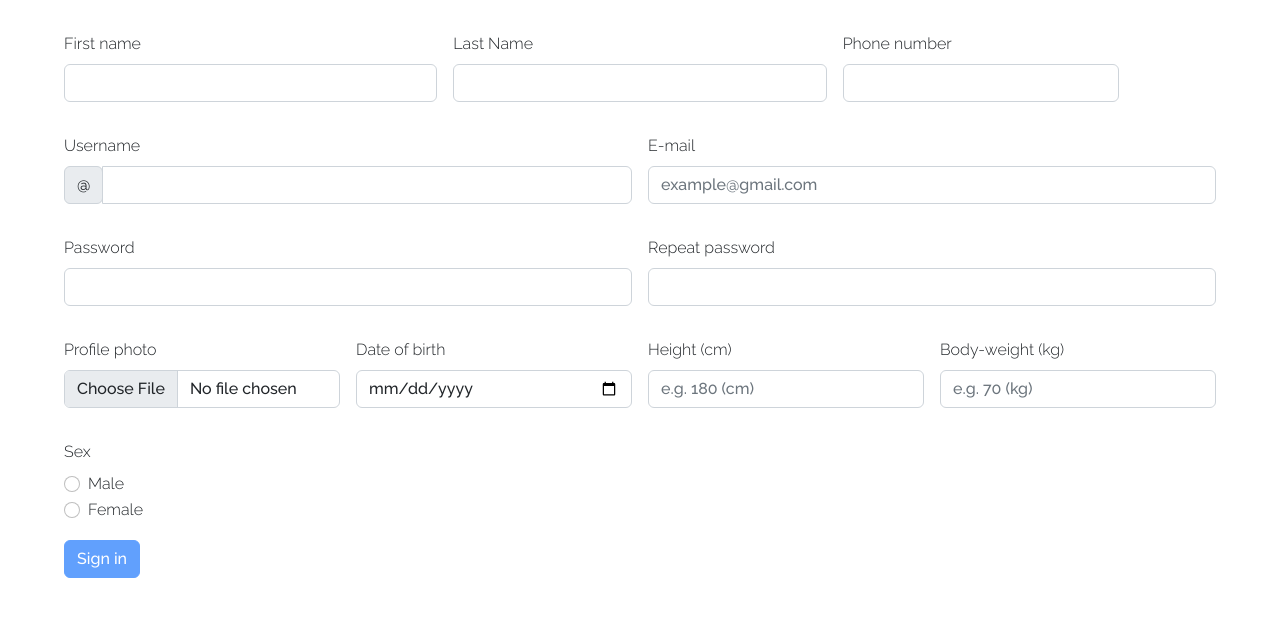
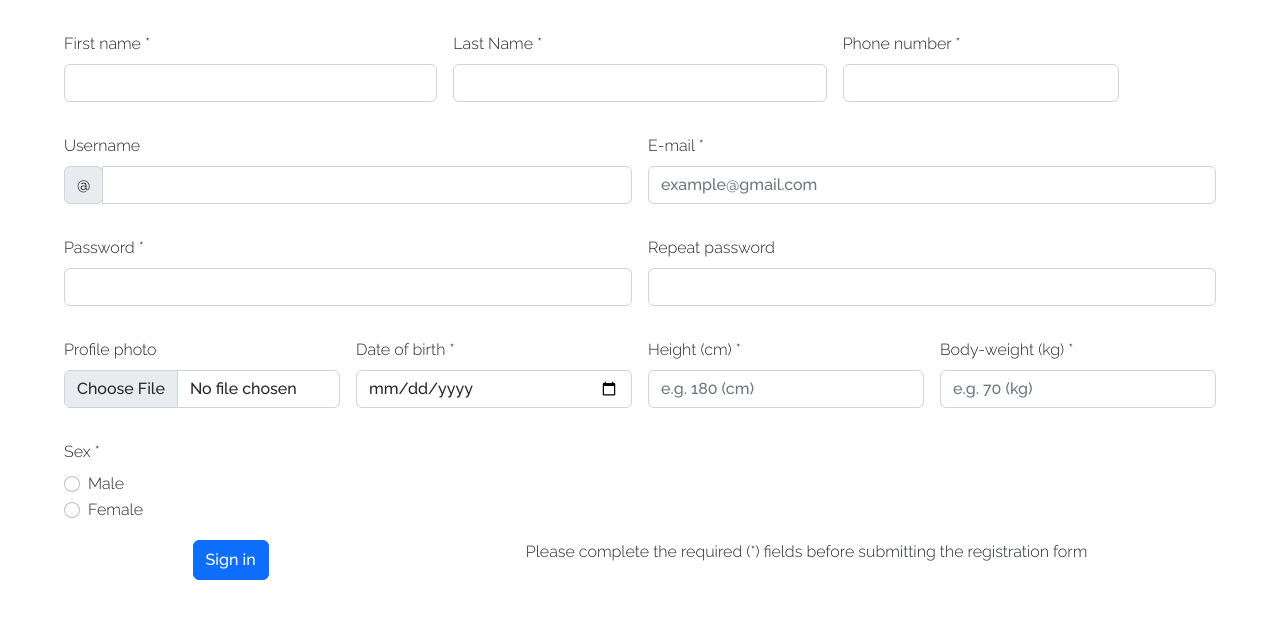
Before and after one commit to strzelus11/fitness, a Django app: page /register in a window 1280 px wide. Shown: the part 56-675 px from the top of the page. Run offline with Django 4.2, Linux system fonts and the light colour scheme.

Commit message:
messages and registration

```diff
--- a/fitness_app/templates/fitness_app/register.html
+++ b/fitness_app/templates/fitness_app/register.html
@@ -7,7 +7,7 @@
 >
 	{% csrf_token %}
 	<div class="col-md-4">
-		<label for="name" class="form-label">First name</label>
+		<label for="name" class="form-label">First name *</label>
 		<input
 			type="text"
 			class="form-control"
@@ -18,7 +18,7 @@
 		<p id="error-name"></p>
 	</div>
 	<div class="col-md-4">
-		<label for="surname" class="form-label">Last Name</label>
+		<label for="surname" class="form-label">Last Name *</label>
 		<input
 			type="text"
 			class="form-control"
@@ -29,7 +29,7 @@
 		<p id="error-surname"></p>
 	</div>
 	<div class="col-md-3">
-		<label for="phoneNumber" class="form-label">Phone number</label>
+		<label for="phoneNumber" class="form-label">Phone number *</label>
 		<input
 			type="tel"
 			class="form-control"
@@ -53,7 +53,7 @@
 		</div>
 	</div>
 	<div class="col-md-6">
-		<label for="email" class="form-label">E-mail</label>
+		<label for="email" class="form-label">E-mail *</label>
 		<input
 			type="email"
 			class="form-control"
@@ -65,7 +65,7 @@
 		<p id="error-email"></p>
 	</div>
 	<div class="col-md-6">
-		<label for="password" class="form-label">Password</label>
+		<label for="password" class="form-label">Password *</label>
 		<input
 			type="password"
 			class="form-control"
@@ -97,11 +97,12 @@
 		/>
 	</div>
 	<div class="col-md-3">
-		<label for="date" class="form-label">Date of birth</label>
+		<label for="date" class="form-label">Date of birth *</label>
 		<input class="form-control" type="date" id="date" name="date" />
+        <p id="error-date"></p>
 	</div>
 	<div class="col-md-3">
-		<label for="height" class="form-label">Height (cm)</label>
+		<label for="height" class="form-label">Height (cm) *</label>
 		<input
 			class="form-control"
 			type="number"
@@ -113,7 +114,7 @@
 		<p id="error-height"></p>
 	</div>
 	<div class="col-md-3">
-		<label for="bodyWeight" class="form-label">Body-weight (kg)</label>
+		<label for="bodyWeight" class="form-label">Body-weight (kg) *</label>
 		<input
 			class="form-control"
 			type="number"
@@ -125,7 +126,7 @@
 		<p id="error-weight"></p>
 	</div>
 	<div class="col-md-6">
-		<label class="form-label">Sex</label>
+		<label class="form-label">Sex *</label>
 		<div class="form-check">
 			<input
 				class="form-check-input"
@@ -147,25 +148,24 @@
 			<label class="form-check-label" for="female"> Female </label>
 		</div>
 	</div>
-	<div class="col-12">
+	<div class="col-12 d-flex justify-content-around">
 		<button type="submit" id="submit-btn" class="btn btn-primary">
 			Sign in
 		</button>
+        {% if messages %}
+        <ul class="messages">
+            {% for message in messages %}
+                <li {% if message.tags %} class="{{ message.tags }}"{% endif %}>
+                    <div class="alert alert-warning">{{ message }}</div>
+                </li>
+            {% endfor %}
+        </ul>
+        {% endif %}
+        <p>Please complete the required (*) fields before submitting the registration form</p>
 	</div>
 </form>
 <script>
 	$(document).ready(function () {
-		$("#submit-btn").attr("disabled", true);
-		let validName = false;
-		let validSurname = false;
-		let validNumber = false;
-		let validEmail = false;
-		let validPassword = false;
-		let validPassword2 = false;
-		let validHeight = false;
-		let validWeight = false;
-		let validSex = false;
-
 		// Add event listeners to the form fields
 		$("#name").on("input", validateName);
 		$("#surname").on("input", validateSurname);
@@ -173,6 +173,7 @@
 		$("#email").on("input", validateEmail);
 		$("#password").on("input", validatePassword);
 		$("#password2").on("input", validatePassword2);
+		$("#date").on("input", validateDate);
 		$("#height").on("input", validateHeight);
 		$("#weight").on("input", validateWeight);
 		$("#sex").on("change", validateSex);
@@ -192,7 +193,6 @@
 			} else {
 				$("#error-name").text("");
 				$("#name").css("border", "3px solid green");
-                validName = true;
 			}
 		}
 
@@ -211,7 +211,6 @@
 			} else {
 				$("#error-surname").text("");
 				$("#surname").css("border", "3px solid green");
-                validSurname = true;
 			}
 		}
 
@@ -225,7 +224,6 @@
 			} else {
 				$("#error-number").text("");
 				$("#number").css("border", "3px solid green");
-                validNumber = true;
 			}
 		}
 
@@ -237,7 +235,6 @@
 			} else {
 				$("#error-email").text("");
 				$("#email").css("border", "3px solid green");
-                validEmail = true;
 			}
 		}
 
@@ -251,7 +248,6 @@
 			} else {
 				$("#error-password").text("");
 				$("#password").css("border", "3px solid green");
-                validPassword = true;
 			}
 		}
 
@@ -266,7 +262,6 @@
 			} else {
 				$("#error-password2").text("");
 				$("#password2").css("border", "3px solid green");
-                validPassword2 = true;
 			}
 		}
 
@@ -280,7 +275,19 @@
 			} else {
 				$("#error-height").text("");
 				$("#height").css("border", "3px solid green");
-                validHeight = true;
+			}
+		}
+
+        function validateDate() {
+			let date = $("#date").val();
+			if (new Date(date) > new Date()) {
+				$("#error-date")
+					.text("Your birth date can not be in the future.")
+					.css("color", "red");
+				$("#date").css("border", "3px solid red");
+			} else {
+				$("#error-date").text("");
+				$("#date").css("border", "3px solid green");
 			}
 		}
 
@@ -294,7 +301,6 @@
 			} else {
 				$("#error-weight").text("");
 				$("#weight").css("border", "3px solid green");
-                validWeight = true;
 			}
 		}
 
@@ -306,7 +312,6 @@
 			} else {
 				$("#error-sex").text("");
 				$("#sex").css("border", "3px solid green");
-                validSex = true;
 			}
 		}
 	});
--- a/fitness_app/views.py
+++ b/fitness_app/views.py
@@ -154,7 +154,7 @@ def register(request):
             messages.error(request, e)
             return redirect('register')
 
-    return render(request, "fitness_app/register.html")
+    return render(request, "fitness_app/register.html", {"messages": messages.get_messages(request)})
 
 
 def login_view(request):
```
